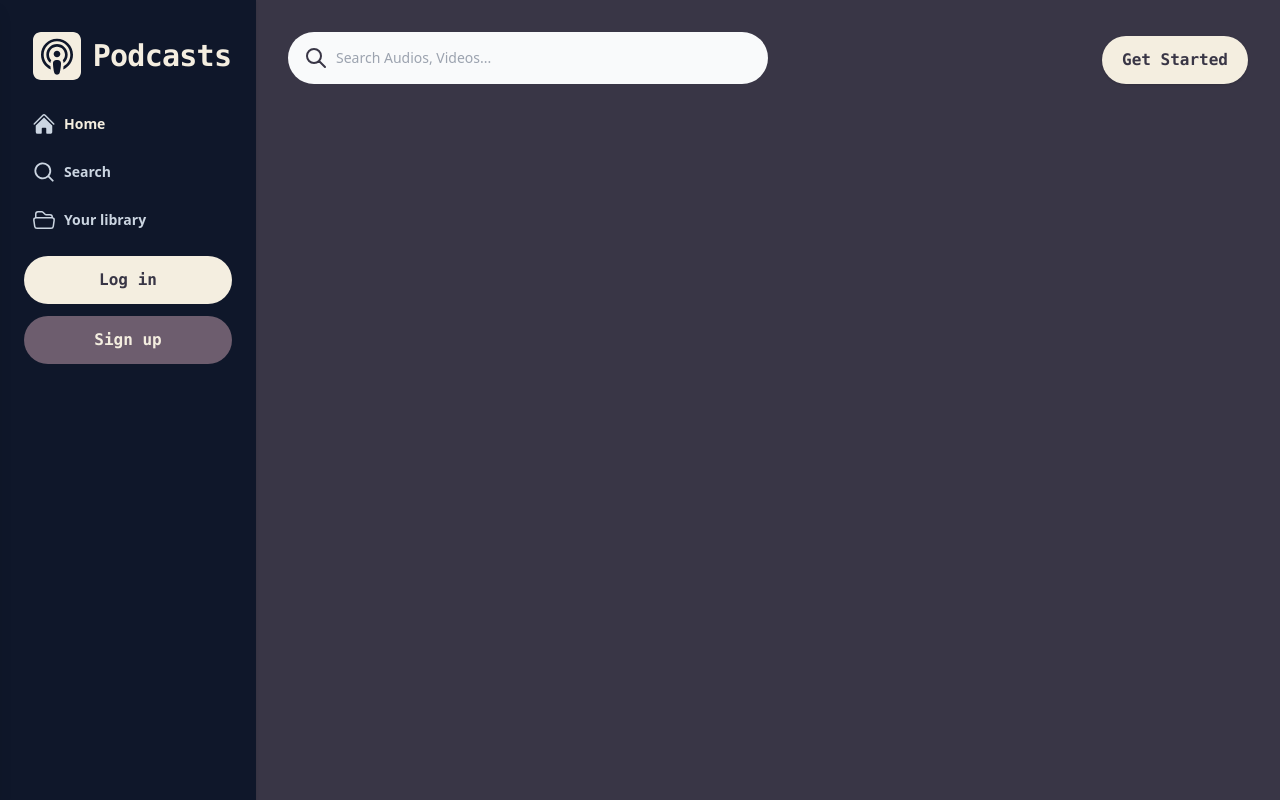
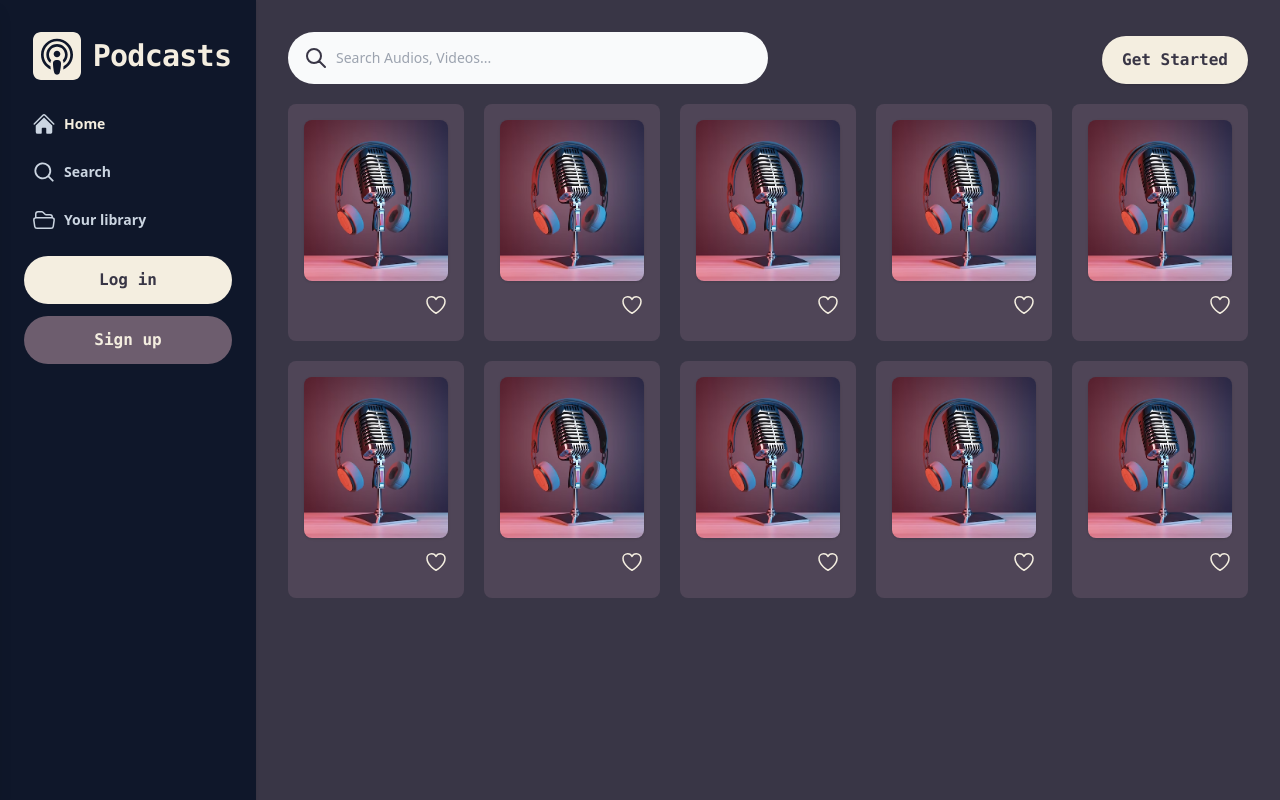
Before and after one commit to faisal7008/Podcasts_App, a React (Create React App) app in the folder frontend/: page /search in a window 1280 px wide. Built offline with nearby package versions, Linux system fonts and the light colour scheme; no server answers; what cloudinary-core would draw is missing.

Commit message:
added search frontend

```diff
--- /dev/null
+++ b/frontend/src/components/search/SearchCard.jsx
@@ -0,0 +1,68 @@
+import React from "react";
+import cardImg from "../../assets/podcast-card.png";
+import { useDispatch, useSelector } from "react-redux";
+import { setMediaUrl } from "../../features/mediaSlice";
+
+export default function SearchCard({ title, desc, fileUrl, type }) {
+  return (
+    <div>
+      <div className="flex w-full items-center justify-center">
+        <div>
+          <div className="max-w-xs flex flex-col justify-between bg-color-bg hover:bg-color-card rounded-lg border-gray-400 py-4 px-4">
+            <div className="flex flex-col gap-2">
+              <div
+                // tabIndex={-1}
+                role="button"
+                // onClick={handleClick}
+                className="group relative"
+                data-hs-overlay={
+                  type === "audio" ? "#display-audio" : "#display-video"
+                }
+              >
+                <img
+                  src={cardImg}
+                  className=" w-full h-full group-hover:opacity-90 shadow rounded-lg"
+                  loading="lazy"
+                  alt=""
+                />
+                <button class="opacity-0 absolute top-0 left-0 w-full h-full flex justify-center items-center group-hover:opacity-100 transition duration-200">
+                  <svg
+                    xmlns="http://www.w3.org/2000/svg"
+                    viewBox="0 0 24 24"
+                    fill="currentColor"
+                    className="w-14 h-14 text-color-font"
+                  >
+                    <path
+                      fillRule="evenodd"
+                      d="M2.25 12c0-5.385 4.365-9.75 9.75-9.75s9.75 4.365 9.75 9.75-4.365 9.75-9.75 9.75S2.25 17.385 2.25 12zm14.024-.983a1.125 1.125 0 010 1.966l-5.603 3.113A1.125 1.125 0 019 15.113V8.887c0-.857.921-1.4 1.671-.983l5.603 3.113z"
+                      clipRule="evenodd"
+                    />
+                  </svg>
+                </button>
+              </div>
+              <div className="flex mt-1 items-center justify-between text-color-font cursor-pointer">
+                <h4 className="text-gray-200 font-bold">{title}</h4>
+                <svg
+                  xmlns="http://www.w3.org/2000/svg"
+                  fill="none"
+                  viewBox="0 0 24 24"
+                  strokeWidth={1.5}
+                  stroke="currentColor"
+                  className="w-6 h-6"
+                >
+                  <path
+                    strokeLinecap="round"
+                    strokeLinejoin="round"
+                    d="M21 8.25c0-2.485-2.099-4.5-4.688-4.5-1.935 0-3.597 1.126-4.312 2.733-.715-1.607-2.377-2.733-4.313-2.733C5.1 3.75 3 5.765 3 8.25c0 7.22 9 12 9 12s9-4.78 9-12z"
+                  />
+                </svg>
+              </div>
+              <p className="text-gray-300 text-sm">{desc}</p>
+            </div>
+            <div></div>
+          </div>
+        </div>
+      </div>
+    </div>
+  );
+}
--- a/frontend/src/components/search/SearchContent.jsx
+++ b/frontend/src/components/search/SearchContent.jsx
@@ -1,5 +1,21 @@
 import React from "react";
+import SearchCard from "./SearchCard";
 
 export default function SearchContent() {
-  return <div className=""></div>;
+  return (
+    <div className=" overflow-auto mt-5">
+      <div className="grid grid-cols-2 gap-5 md:grid-cols-3 lg:grid-cols-5 mb-2">
+        <SearchCard />
+        <SearchCard />
+        <SearchCard />
+        <SearchCard />
+        <SearchCard />
+        <SearchCard />
+        <SearchCard />
+        <SearchCard />
+        <SearchCard />
+        <SearchCard />
+      </div>
+    </div>
+  );
 }
--- a/frontend/src/pages/HomeContent.jsx
+++ b/frontend/src/pages/HomeContent.jsx
@@ -12,13 +12,15 @@ export default function HomeContent() {
   const dispatch = useDispatch();
   const { isAuthenticated } = useSelector((state) => state.auth);
   const { podcasts } = useSelector((state) => state.podcasts);
+  const videoPodcasts = podcasts.filter((podcast) => podcast.type === "video");
+  const audioPodcasts = podcasts.filter((podcast) => podcast.type === "audio");
   // const [allPodcasts, setAllPodcasts] = useState(null);
 
   return (
     <div className="flex flex-col gap-4 w-full py-8 h-full overflow-auto px-6">
       <h2 className="text-2xl font-semibold text-color-font">Popular</h2>
       <div className="grid grid-cols-2 gap-5 md:grid-cols-3 lg:grid-cols-5 mb-2">
-        {podcasts?.map((podcast) => (
+        {podcasts.slice(0, 5)?.map((podcast) => (
           <PopularCard
             key={podcast._id}
             title={podcast.name}
@@ -30,19 +32,27 @@ export default function HomeContent() {
       </div>
       <h2 className="text-2xl font-semibold text-color-font">Video Podcasts</h2>
       <div className="grid grid-cols-2 gap-5 md:grid-cols-3 lg:grid-cols-5 mb-2">
-        <PopularCard />
-        <PopularCard />
-        <PopularCard />
-        <PopularCard />
-        <PopularCard />
+        {videoPodcasts.map((podcast) => (
+          <PopularCard
+            key={podcast._id}
+            title={podcast.name}
+            desc={podcast.description}
+            fileUrl={podcast.fileUrl}
+            type={podcast.type}
+          />
+        ))}
       </div>
       <h2 className="text-2xl font-semibold text-color-font">Audio Podcasts</h2>
       <div className="grid grid-cols-2 gap-5 md:grid-cols-3 lg:grid-cols-5 mb-2">
-        <PopularCard />
-        <PopularCard />
-        <PopularCard />
-        <PopularCard />
-        <PopularCard />
+        {audioPodcasts.map((podcast) => (
+          <PopularCard
+            key={podcast._id}
+            title={podcast.name}
+            desc={podcast.description}
+            fileUrl={podcast.fileUrl}
+            type={podcast.type}
+          />
+        ))}
       </div>
       {/* {path && <AudioPlayer src={path} />} */}
     </div>
--- a/frontend/src/pages/Search.jsx
+++ b/frontend/src/pages/Search.jsx
@@ -6,6 +6,7 @@ import { getAllPodcasts } from "../features/podcastSlice";
 import VideoPlayer from "../components/player/VideoPlayer";
 import DisplayAudio from "../components/player/DisplayAudio";
 import DisplayVideo from "../components/player/DisplayVideo";
+import SearchContent from "../components/search/SearchContent";
 
 export default function Search() {
   const dispatch = useDispatch();
@@ -13,6 +14,17 @@ export default function Search() {
   useEffect(() => {
     dispatch(getAllPodcasts());
   }, []);
+  // const [searchTerm, setSearchTerm] = useState("");
+  // const { podcasts } = useSelector((state) => state.podcasts);
+  // const filterPodcasts = (searchTerm) => {
+  //   if (!searchTerm) {
+  //     return podcasts;
+  //   }
+  //   const filteredPodcasts = podcasts.filter((podcast) =>
+  //     podcast.title.toLowerCase().includes(searchTerm.toLowerCase())
+  //   );
+  //   return filteredPodcasts;
+  // };
   return (
     <div className=" w-full h-full p-8">
       <div className="grid lg:grid-cols-2 mb-2">
@@ -31,6 +43,7 @@ export default function Search() {
       {/* <VideoPlayer src={"https://www.youtube.com/watch?v=o5F8MOz_IDw"} /> */}
       {/* <DisplayAudio />
       <DisplayVideo /> */}
+      <SearchContent />
     </div>
   );
 }
```
